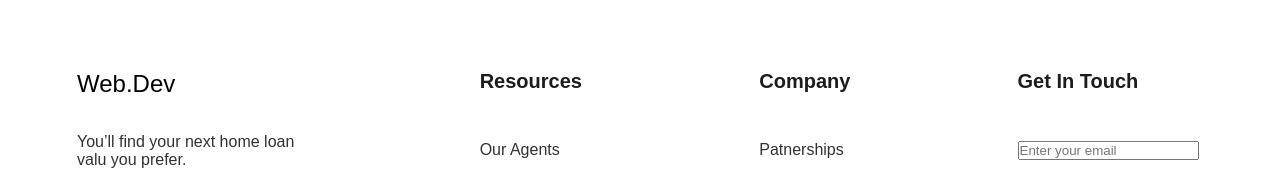
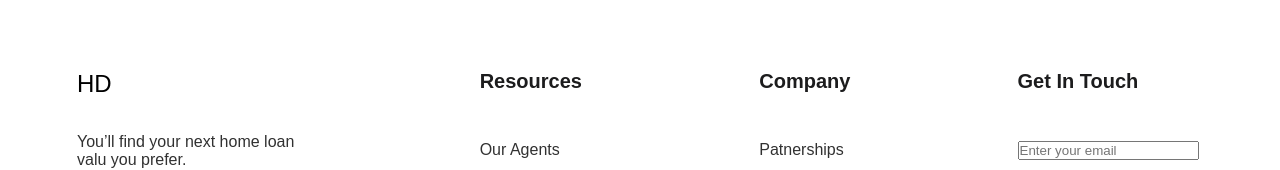
Before and after one commit to Jangir007/hd.github.io, a plain HTML site: page index.html in a window 1280 px wide. Shown: the part 4850-5020 px from the top of the page. Drawn offline with Linux system fonts and the light colour scheme; files whose address does not match are found by name.

Commit message:
Update index.html

```diff
--- a/index.html
+++ b/index.html
@@ -447,7 +447,7 @@
             <div class="footer_inner">
                 <div class="footer_column">
                     <div class="logo">
-                        <span>Web.Dev</span>
+                        <span>HD</span>
                     </div>
                     <p class="footer_text">
                         You’ll find your next home loan valu you prefer.
```
